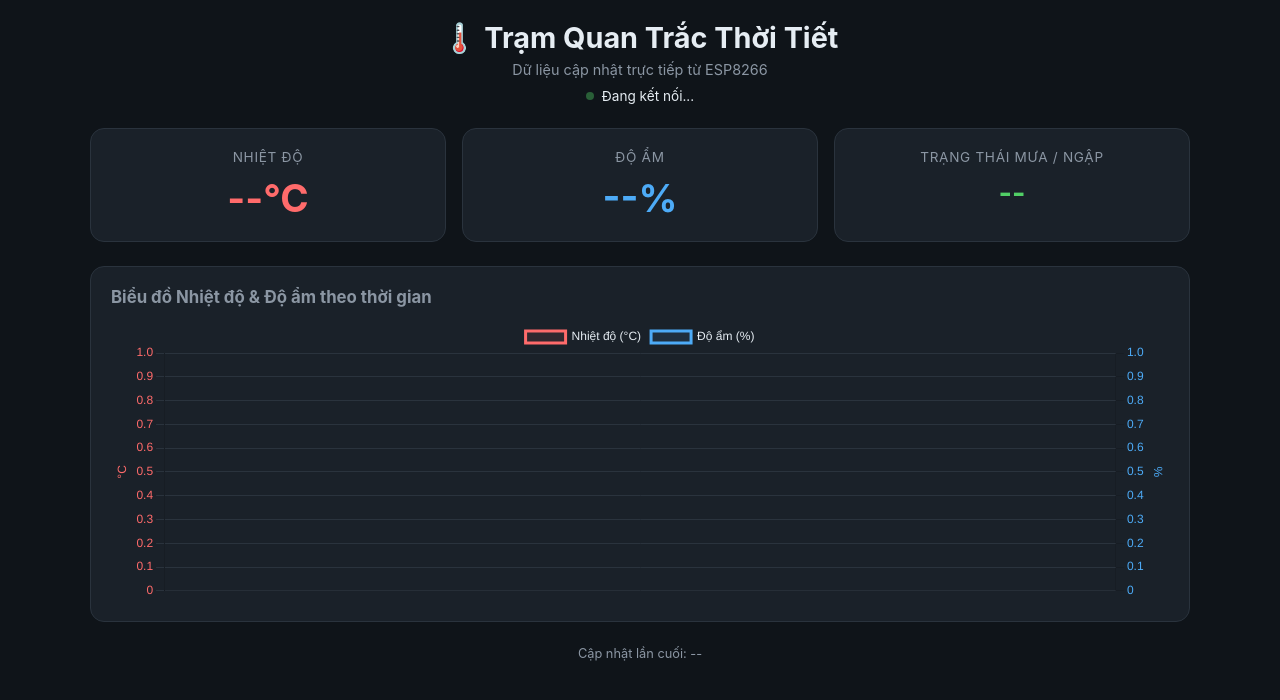
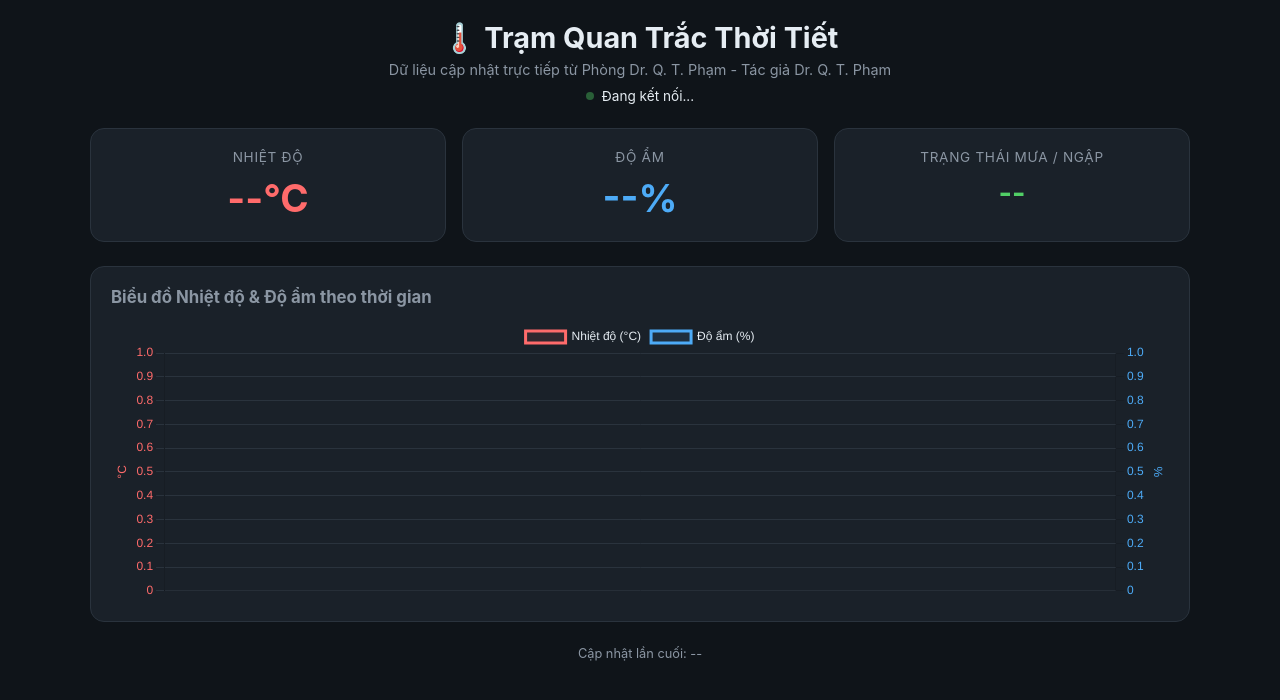
Before and after one commit to DrQTPham/weather-dashboard, a plain HTML site: page index.html in a window 1280 px wide. Drawn offline with nearby package versions, Linux system fonts and the light colour scheme; no server answers.

Commit message:
Update data source description in index.html

```diff
--- a/index.html
+++ b/index.html
@@ -169,7 +169,7 @@
 <div class="container">
   <header>
     <h1>🌡️ Trạm Quan Trắc Thời Tiết</h1>
-    <p>Dữ liệu cập nhật trực tiếp từ ESP8266</p>
+    <p>Dữ liệu cập nhật trực tiếp từ Phòng Dr. Q. T. Phạm - Tác giả Dr. Q. T. Phạm </p>
     <div class="status-bar">
       <span class="dot" id="statusDot"></span>
       <span id="statusText">Đang kết nối...</span>
```
